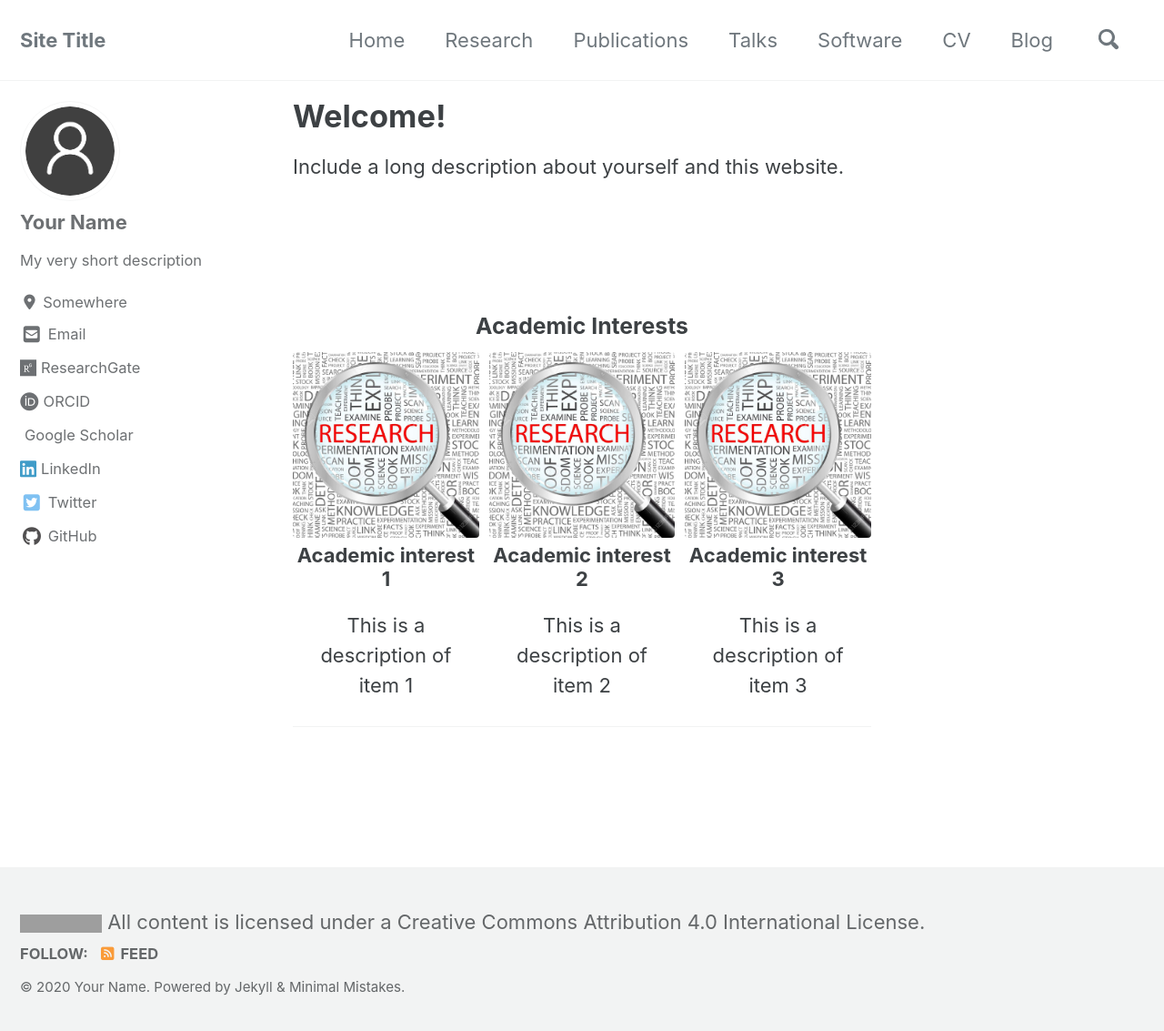
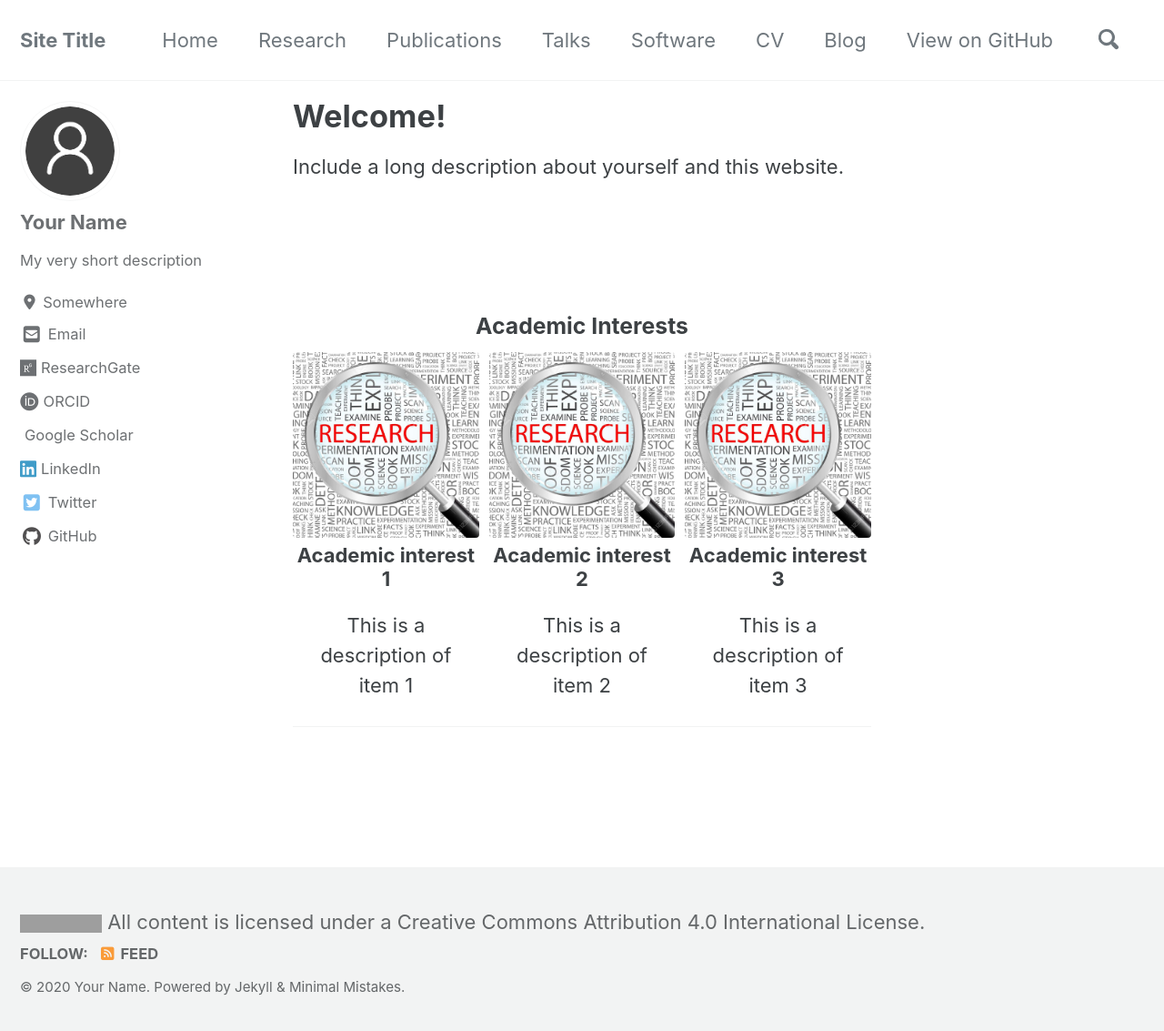
Before and after one commit to mario-bermonti/academic-website-template, a Jekyll site: the page built from _pages/index.md, in a window 1280 px wide and 1141 px high. Shown: the top 1133 px of the window at 91% size. Built offline with Jekyll 4.4.1, drawn with Linux system fonts in a browser that asks for light colours; cached includes are drawn as plain includes; nearby versions of some CDN libraries; a style sheet for code colours, icons or effects is not loaded; grey boxes are pictures that could not be loaded.

Commit message:
Add link to the GitHub repo

```diff
--- a/_data/navigation.yml
+++ b/_data/navigation.yml
@@ -13,3 +13,5 @@ main:
     url: /downloads/cv.pdf
   - title: "Blog"
     url: /blog/
+  - title: "View on GitHub"
+    url: https://github.com/mario-bermonti/academic-website-template
```
